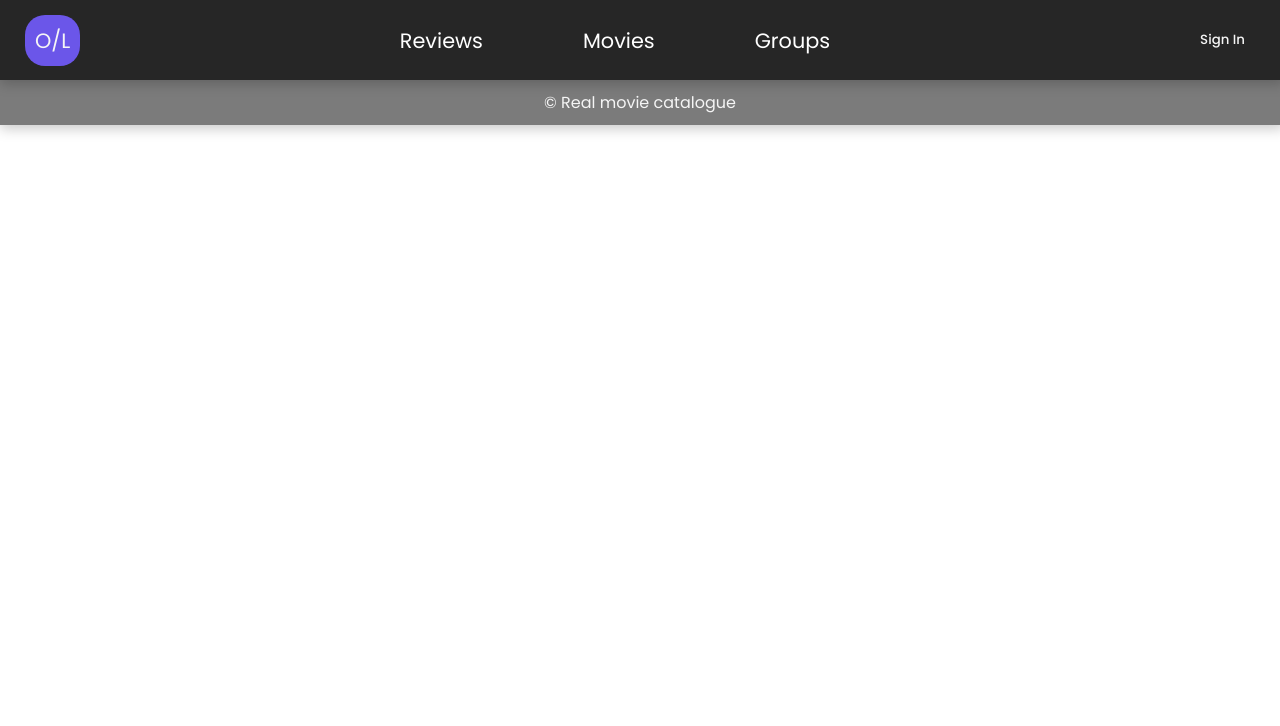
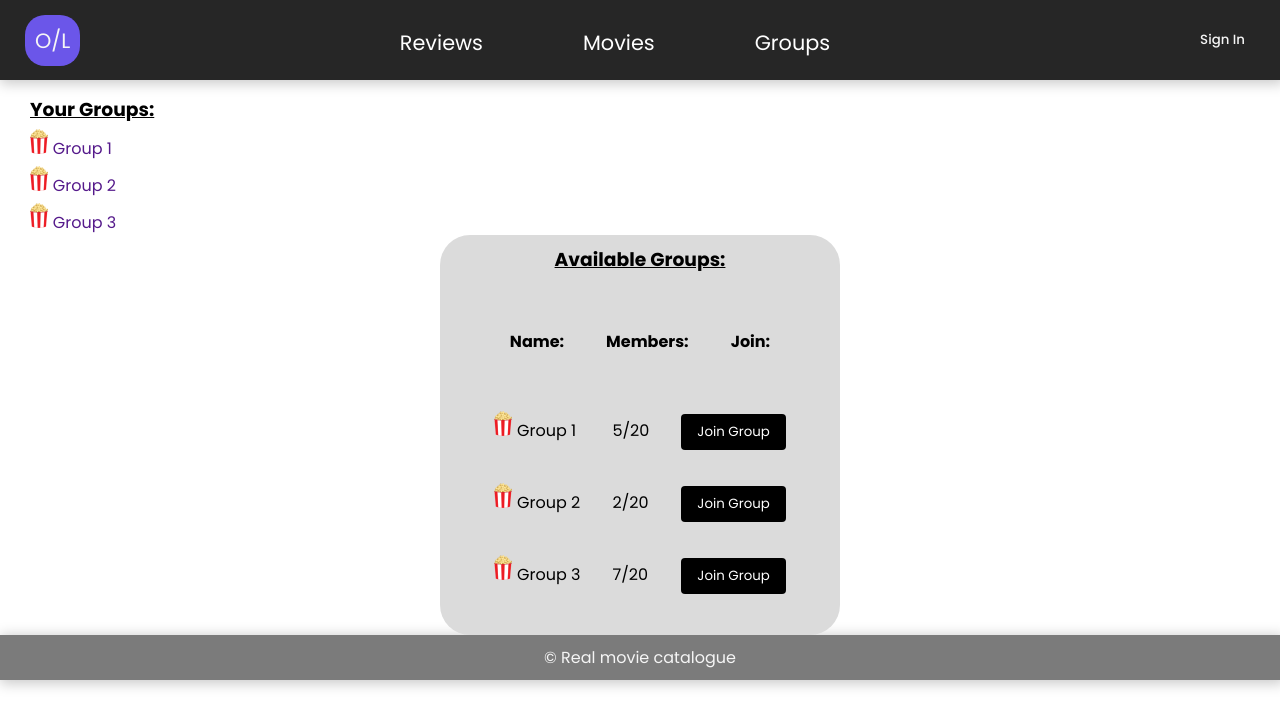
Before and after one commit to TVT22-11/Web-Project, a React (Create React App) app in the folder react-app/: page /groups in a window 1280 px wide. Shown: the top 726 px of the page. Built offline with nearby package versions, Linux system fonts and the light colour scheme.

Commit message:
Groups sivun päivitystä

```diff
--- a/react-app/src/App.js
+++ b/react-app/src/App.js
@@ -1,18 +1,21 @@
 import React from 'react';
 import './App.css';
-import { BrowserRouter } from 'react-router-dom';
+import { BrowserRouter as Router, Route, Routes } from 'react-router-dom';
 import Navbar from './components/Navbar/Navbar';
 import Footer from './components/Footer/Footer';
-
+import Groups from './components/Groups/Groups';
 function App() {
   return (
-    <BrowserRouter>
+    <Router>
       <div>
         <Navbar />
-        {/* Your main content here */}
+        <Routes>
+          <Route path="/groups" element={<Groups />} />
+          {/* Add more routes for other components */}
+        </Routes>
         <Footer />
       </div>
-    </BrowserRouter>
+    </Router>
   );
 }
 
--- a/react-app/src/components/Groups/Groups.css
+++ b/react-app/src/components/Groups/Groups.css
@@ -0,0 +1,73 @@
+ /*SIDEBAR LIST*/
+ .your-groups-list{
+    padding-left: 30px;
+    padding-top: 10px;
+    }
+    .your-groups-list img{
+        height: 25px;
+        margin-right: 5px;
+     }
+.your-groups-list, h3{
+    text-decoration: underline;
+}
+.your-groups-list, ul li a{
+    text-decoration: none;
+ }
+.your-groups-list, ul li {
+    list-style: none;
+    margin-top: 5px;
+ }
+
+/*GROUP JOIN LIST*/
+.flex-container {
+    display: flex;
+    justify-content: center;
+    align-items: center;
+    line-height: 50px;
+}
+
+.groups-list {
+    background-color: #dbdbdb;
+    width: 400px;
+    height: 400px;
+    border-radius: 30px;
+}
+
+.groups-list img {
+    height: 25px;
+    margin-right: 5px;
+}
+
+.groups-list table {
+    display: flex;
+    flex-direction: column;
+    justify-content: center;
+    align-items: center;
+    margin-top: 10px;
+}
+
+.groups-list td {
+    padding: 15px;
+    padding-bottom: 5px;
+}
+
+.groups-list th{
+    padding: 20px;
+}
+
+
+.groups-list h3 {
+    display: flex;
+    justify-content: center;
+    align-items: center;
+}
+.groups-list button {
+    background-color: black;
+    color: #ffffff;
+    padding: 8px 16px;
+    border: none;
+    border-radius: 4px;
+    cursor: pointer;}
+
+.groups-list button:hover {
+    background-color: #6B56E9; }
--- a/react-app/src/components/Groups/Groups.js
+++ b/react-app/src/components/Groups/Groups.js
@@ -0,0 +1,16 @@
+// components/Groups/Groups.js
+import React from 'react';
+import YourGroups from './yourGroups';
+import AvailableGroups from './availableGroups';
+
+
+function Groups() {
+  return (
+    <div>
+      <YourGroups />
+      <AvailableGroups />
+    </div>
+  );
+}
+
+export default Groups;
--- /dev/null
+++ b/react-app/src/components/Groups/availableGroups.js
@@ -0,0 +1,38 @@
+import React from 'react';
+import './Groups.css';
+ function availableGroups (){
+    return (
+<div className="groups flex-container">
+        <div className="groups-list">
+          <h3>Available Groups:</h3>
+          <table>
+            <thead>
+              <tr>
+                <th>Name:</th>
+                <th>Members:</th>
+                <th>Join:</th>
+              </tr>
+            </thead>
+            <tbody>
+              <tr>
+                <td><img src="/images/popcorn.png"/>Group 1</td>
+                <td>5/20</td>
+                <td><button>Join Group</button></td>
+              </tr>
+              <tr>
+                <td><img src="/images/popcorn.png"/>Group 2</td>
+                <td>2/20</td>
+                <td><button>Join Group</button></td>
+              </tr>
+              <tr>
+                <td><img src="/images/popcorn.png"/>Group 3</td>
+                <td>7/20</td>
+                <td><button>Join Group</button></td>
+              </tr>
+            </tbody>
+          </table>
+        </div>
+      </div>
+    );
+}
+export default availableGroups;
--- /dev/null
+++ b/react-app/src/components/Groups/yourGroups.js
@@ -0,0 +1,17 @@
+import React from 'react';
+import './Groups.css';
+ function yourGroups (){
+    return (
+        <div className="your-groups-list">
+        <h3>Your Groups:</h3>
+        <ul>
+          <li><img src="/images/popcorn.png"/><a href="">Group 1</a></li>
+          <li><img src="/images/popcorn.png"/><a href="">Group 2</a></li>
+          <li><img src="/images/popcorn.png"/><a href="">Group 3</a></li>
+        </ul>
+      </div>
+
+
+    );
+ }
+ export default yourGroups;
--- /dev/null
+++ b/react-app/src/components/Searchbar/search.css
@@ -0,0 +1 @@
+/*SEARCHBAR*/
```
Also changed, not shown: react-app/src/components/Searchbar/searchbar.js (added, +11 -0 lines), react-app/public/images/popcorn.png (added).
